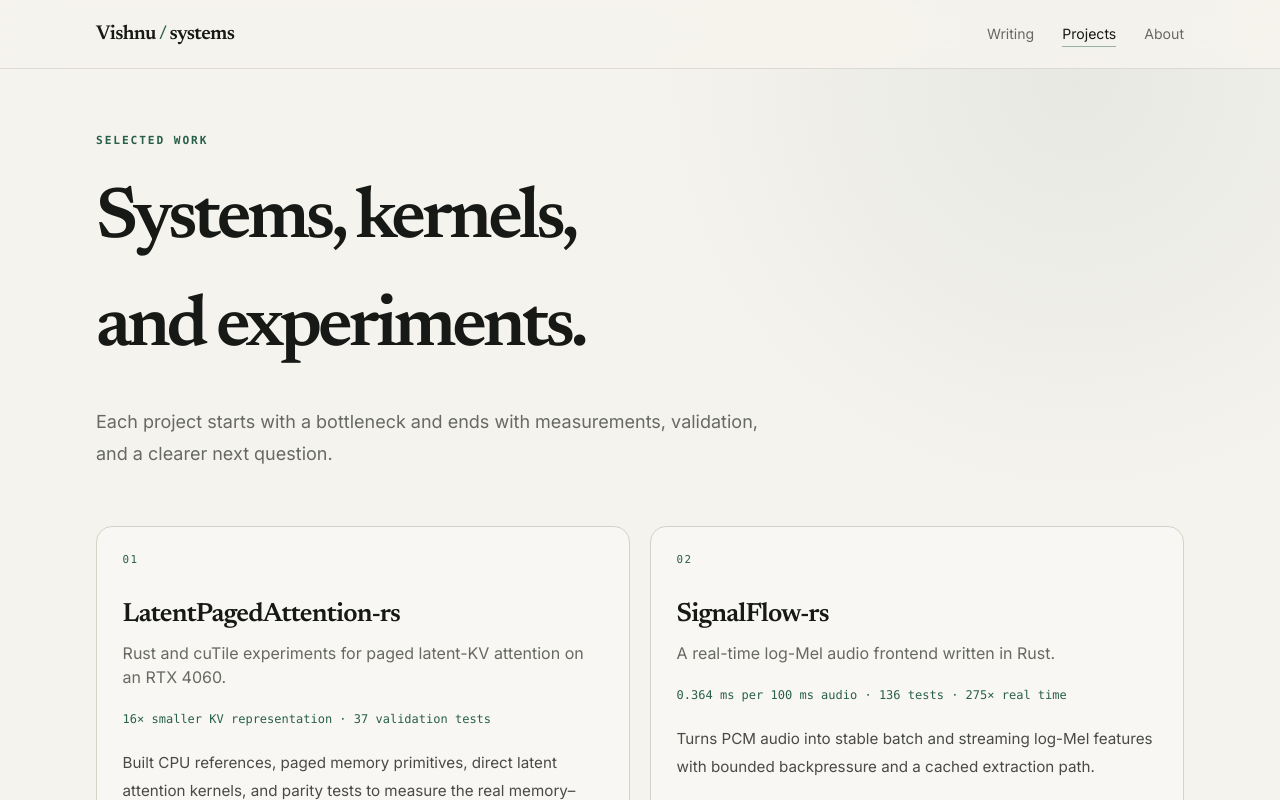
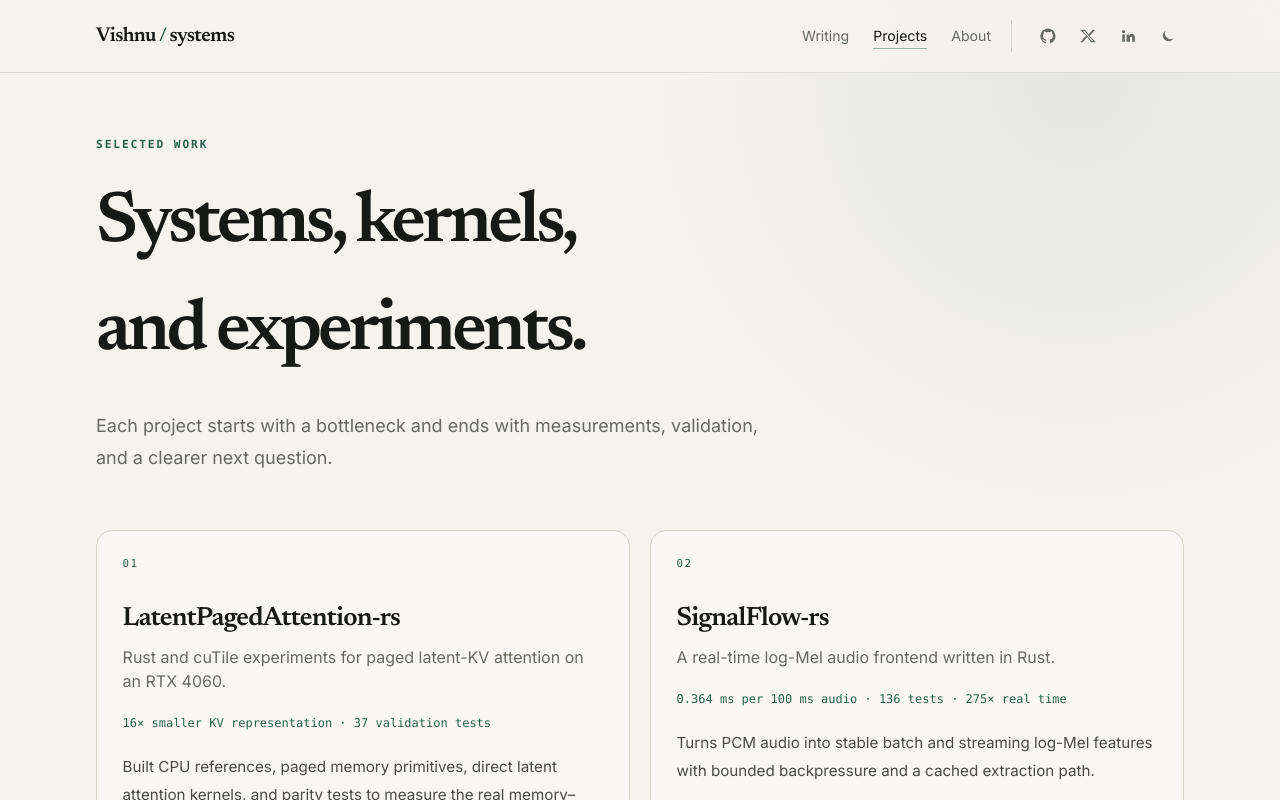
Before and after one commit to tatavishnurao/tatavishnurao.github.io, a Next.js app: page /projects in a window 1280 px wide. Shown: the top 800 px of the page. Built offline with nearby package versions, Linux system fonts and the light colour scheme.

Commit message:
Add dark mode and header social links

```diff
--- a/app/globals.css
+++ b/app/globals.css
@@ -12,17 +12,27 @@
   --font-mono: "SF Mono", "JetBrains Mono", "SFMono-Regular", ui-monospace, Consolas, "Liberation Mono", monospace;
 }
 
+:root[data-theme="dark"] {
+  --color-paper: #111411;
+  --color-panel: #1a1f1b;
+  --color-ink: #edf0e9;
+  --color-muted: #a2aa9f;
+  --color-soft: #303830;
+  --color-accent: #7fbea2;
+}
+
 @layer base {
   * { box-sizing: border-box; }
   html { scroll-behavior: smooth; }
   body {
     margin: 0;
     background:
-      radial-gradient(circle at 84% 4%, rgba(40, 95, 76, 0.07), transparent 27rem),
+      radial-gradient(circle at 84% 4%, color-mix(in srgb, var(--color-accent) 8%, transparent), transparent 27rem),
       var(--color-paper);
     color: var(--color-ink);
     font-family: var(--font-sans);
     text-rendering: optimizeLegibility;
+    transition: background-color 180ms ease, color 180ms ease;
   }
   ::selection { background: rgba(40, 95, 76, 0.18); }
   a { color: inherit; }
@@ -95,6 +105,26 @@
   .article code { border-radius: 0.3rem; background: var(--color-panel); padding: 0.12rem 0.35rem; font-family: var(--font-mono); font-size: 0.87em; }
   .article pre { margin: 1.8rem 0; overflow-x: auto; border-radius: 0.75rem; background: var(--color-ink); padding: 1rem; color: var(--color-paper); }
   .article pre code { background: transparent; padding: 0; }
+  .header-icon {
+    display: inline-flex;
+    width: 2rem;
+    height: 2rem;
+    align-items: center;
+    justify-content: center;
+    border-radius: 999px;
+    color: var(--color-muted);
+    transition: background-color 160ms ease, color 160ms ease, transform 160ms ease;
+  }
+  .header-icon svg { width: 1rem; height: 1rem; }
+  .header-icon:hover, .header-icon:focus-visible { background: var(--color-panel); color: var(--color-ink); outline: none; transform: translateY(-1px); }
+  .sun-icon { display: none; }
+  .moon-icon { display: block; }
+  :root[data-theme="dark"] .sun-icon { display: block; }
+  :root[data-theme="dark"] .moon-icon { display: none; }
+}
+
+:root[data-theme="dark"] .project-card {
+  background: color-mix(in srgb, var(--color-panel) 72%, transparent);
 }
 
 @media (max-width: 760px) {
--- a/app/layout.tsx
+++ b/app/layout.tsx
@@ -52,7 +52,14 @@ export default function RootLayout({
   children: React.ReactNode;
 }>) {
   return (
-    <html lang="en">
+    <html lang="en" suppressHydrationWarning>
+      <head>
+        <script
+          dangerouslySetInnerHTML={{
+            __html: `(function(){try{var t=localStorage.getItem('theme');if(t!=='light'&&t!=='dark'){t=matchMedia('(prefers-color-scheme: dark)').matches?'dark':'light'}document.documentElement.dataset.theme=t;document.documentElement.style.colorScheme=t}catch(e){}})();`
+          }}
+        />
+      </head>
       <body className={`${inter.variable} ${newsreader.variable}`}>
         <Navbar />
         <main>{children}</main>
--- /dev/null
+++ b/components/HeaderActions.tsx
@@ -0,0 +1,64 @@
+"use client";
+
+import { site } from "@/content/site";
+
+const socialIcons: Record<string, React.ReactNode> = {
+  GitHub: (
+    <svg viewBox="0 0 24 24" aria-hidden="true">
+      <path fill="currentColor" d="M12 .7a11.5 11.5 0 0 0-3.64 22.4c.58.1.79-.25.79-.56v-2.23c-3.23.7-3.91-1.37-3.91-1.37-.53-1.35-1.29-1.71-1.29-1.71-1.05-.72.08-.71.08-.71 1.17.08 1.78 1.2 1.78 1.2 1.04 1.78 2.72 1.27 3.38.97.1-.75.4-1.27.74-1.56-2.58-.3-5.29-1.29-5.29-5.69 0-1.26.45-2.28 1.19-3.09-.12-.29-.52-1.46.11-3.05 0 0 .97-.31 3.16 1.18a10.9 10.9 0 0 1 5.76 0c2.2-1.49 3.16-1.18 3.16-1.18.63 1.59.23 2.76.11 3.05.74.81 1.19 1.83 1.19 3.09 0 4.42-2.72 5.39-5.31 5.68.42.36.79 1.07.79 2.16v3.2c0 .31.21.67.8.56A11.5 11.5 0 0 0 12 .7Z" />
+    </svg>
+  ),
+  LinkedIn: (
+    <svg viewBox="0 0 24 24" aria-hidden="true">
+      <path fill="currentColor" d="M5.36 7.84A2.34 2.34 0 1 0 5.35 3.16a2.34 2.34 0 0 0 .01 4.68ZM3.33 20.67h4.05V9.58H3.33v11.09ZM9.78 9.58h3.88v1.52h.06c.54-1.02 1.86-2.1 3.83-2.1 4.1 0 4.86 2.7 4.86 6.21v5.46h-4.04v-4.84c0-1.15-.02-2.64-1.61-2.64-1.61 0-1.86 1.26-1.86 2.56v4.92H9.78V9.58Z" />
+    </svg>
+  ),
+  X: (
+    <svg viewBox="0 0 24 24" aria-hidden="true">
+      <path fill="currentColor" d="M18.9 2.75h3.68l-8.04 9.19L24 21.25h-7.4l-5.8-7.58-6.63 7.58H.48l8.6-9.83L0 2.75h7.59l5.24 6.93 6.07-6.93Zm-1.29 16.86h2.04L6.48 4.3H4.3l13.31 15.31Z" />
+    </svg>
+  )
+};
+
+function toggleTheme() {
+  const root = document.documentElement;
+  const nextTheme = root.dataset.theme === "dark" ? "light" : "dark";
+  root.dataset.theme = nextTheme;
+  root.style.colorScheme = nextTheme;
+  localStorage.setItem("theme", nextTheme);
+}
+
+export function HeaderActions() {
+  return (
+    <div className="flex items-center gap-1 border-l border-soft pl-3 sm:gap-2 sm:pl-5">
+      {site.links.map((link) => (
+        <a
+          key={link.label}
+          href={link.href}
+          target="_blank"
+          rel="noreferrer"
+          aria-label={`${link.label} profile`}
+          title={link.label}
+          className="header-icon"
+        >
+          {socialIcons[link.label]}
+        </a>
+      ))}
+      <button
+        type="button"
+        onClick={toggleTheme}
+        aria-label="Toggle light and dark mode"
+        title="Toggle color theme"
+        className="header-icon theme-toggle"
+      >
+        <svg className="sun-icon" viewBox="0 0 24 24" aria-hidden="true">
+          <circle cx="12" cy="12" r="4" fill="currentColor" />
+          <path d="M12 2v2M12 20v2M4.93 4.93l1.42 1.42M17.65 17.65l1.42 1.42M2 12h2M20 12h2M4.93 19.07l1.42-1.42M17.65 6.35l1.42-1.42" fill="none" stroke="currentColor" strokeWidth="1.8" strokeLinecap="round" />
+        </svg>
+        <svg className="moon-icon" viewBox="0 0 24 24" aria-hidden="true">
+          <path fill="currentColor" d="M20.4 15.45A8.7 8.7 0 0 1 8.55 3.6 8.7 8.7 0 1 0 20.4 15.45Z" />
+        </svg>
+      </button>
+    </div>
+  );
+}
--- a/components/Navbar.tsx
+++ b/components/Navbar.tsx
@@ -4,6 +4,7 @@ import Link from "next/link";
 import { usePathname } from "next/navigation";
 import { Container } from "@/components/Container";
 import { site } from "@/content/site";
+import { HeaderActions } from "@/components/HeaderActions";
 
 const navItems = [
   { label: "Writing", href: "/blog" },
@@ -16,15 +17,16 @@ export function Navbar() {
 
   return (
     <header className="sticky top-0 z-30 border-b border-soft/75 bg-paper/90 backdrop-blur-xl">
-      <Container className="flex items-center justify-between gap-5 py-5">
+      <Container className="flex flex-wrap items-center justify-between gap-x-5 gap-y-4 py-4 sm:py-5">
         <Link
           href="/"
           className="font-serif text-lg font-semibold tracking-[-0.035em] text-ink transition-colors hover:text-accent focus-visible:text-accent focus-visible:outline-none sm:text-xl"
         >
           Vishnu <span className="text-accent">/</span> systems
         </Link>
-        <nav aria-label="Primary navigation">
-          <ul className="flex flex-wrap justify-end gap-x-4 gap-y-2 font-sans text-[0.78rem] text-muted sm:gap-x-7 sm:text-[0.88rem]">
+        <div className="flex items-center gap-3 sm:gap-5">
+          <nav aria-label="Primary navigation">
+            <ul className="flex flex-wrap justify-end gap-x-3 gap-y-2 font-sans text-[0.76rem] text-muted sm:gap-x-6 sm:text-[0.88rem]">
             {navItems.map((item) => {
               const isActive =
                 item.href.startsWith("/") &&
@@ -46,8 +48,10 @@ export function Navbar() {
                 </li>
               );
             })}
-          </ul>
-        </nav>
+            </ul>
+          </nav>
+          <HeaderActions />
+        </div>
       </Container>
     </header>
   );
```
